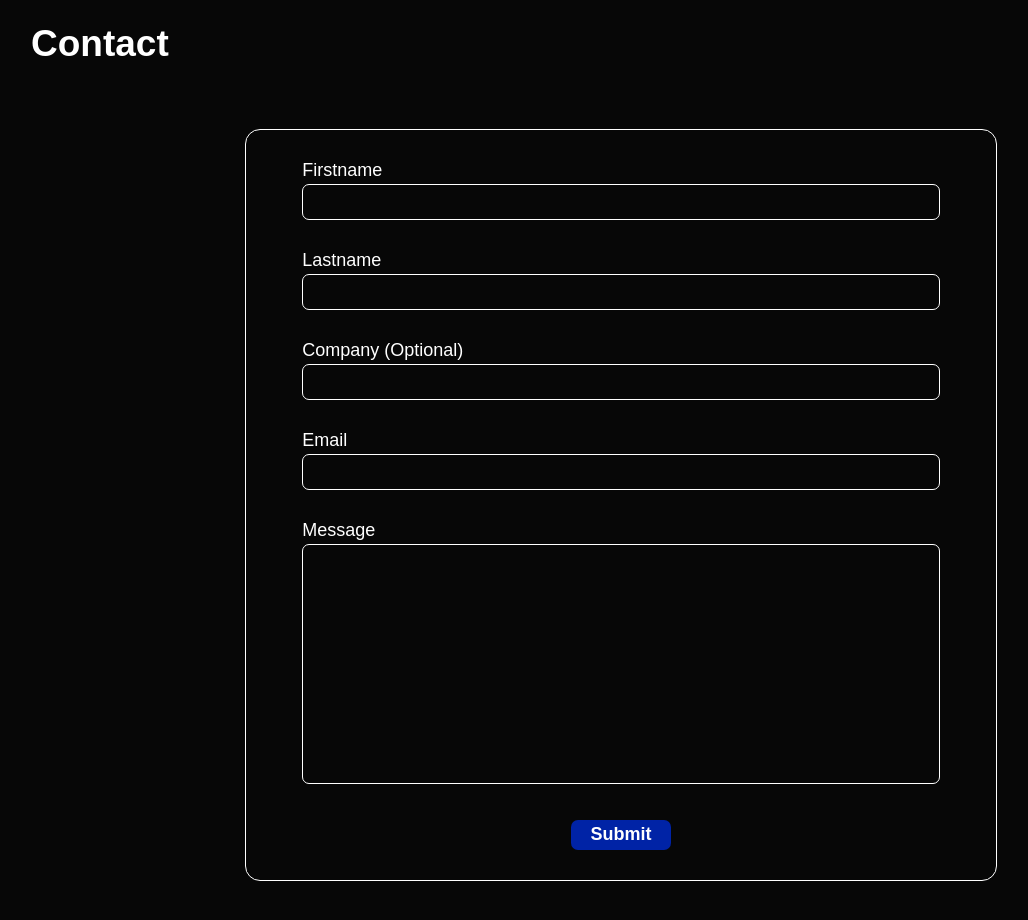
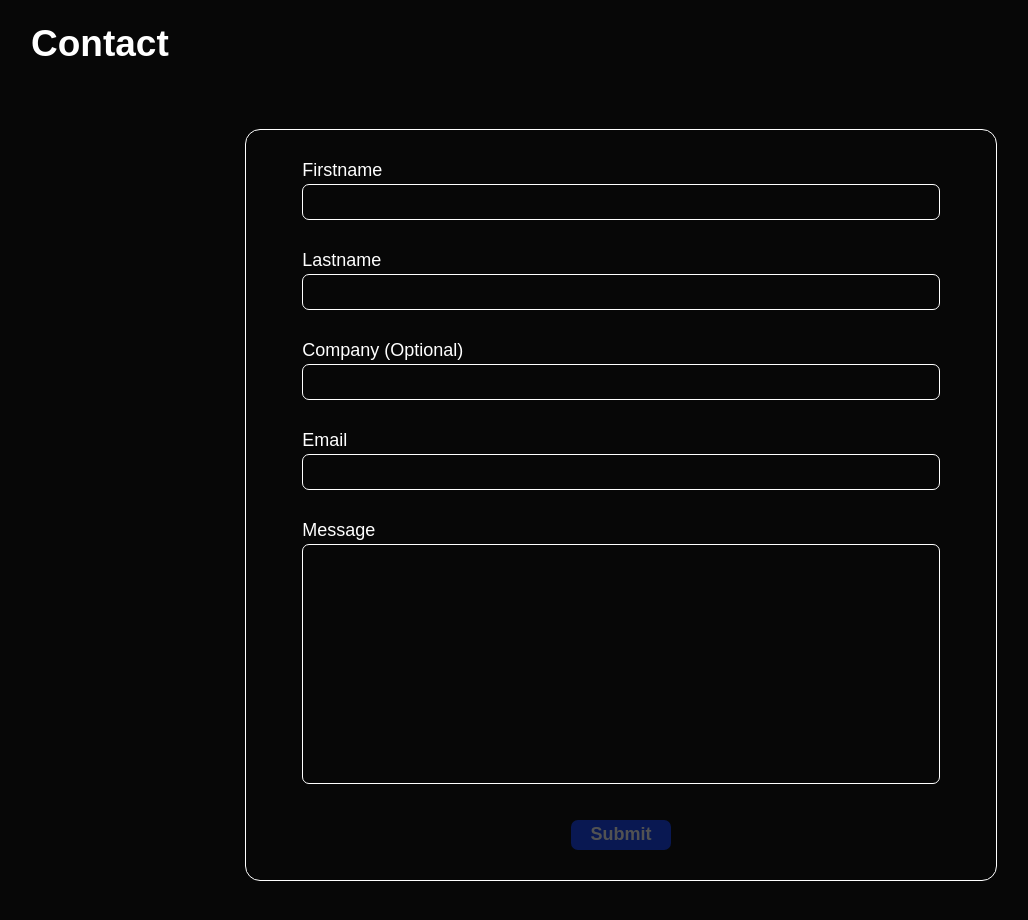
Before and after one commit to warren-simpson/personal-website, a React (Create React App) app: page / in a window 1280 px wide. Shown: the part 2380-3300 px from the top of the page, without its empty margins (19-1047 px from the left). Built offline with nearby package versions, Linux system fonts and the light colour scheme.

Commit message:
Updated the LandingPageView to have a dynamicContent for the contact form. A new variable was added to the LandingPageContainer state to decide what view the dynamicContent should have.

```diff
--- a/src/components/containers/LandingPageContainer.js
+++ b/src/components/containers/LandingPageContainer.js
@@ -22,7 +22,8 @@ class LandingPageContainer extends Component {
       message: "",
       l4Color: "white",
       l4ErrorMessage: "",
-      buttonBackgroundColor: "#0023a6",
+      currentFormView: "Input",
+      buttonOpacity: "0.3",
       buttonCursor: "arrow",
     };
   }
@@ -44,7 +45,7 @@ class LandingPageContainer extends Component {
     e.preventDefault();
     const form = window.document.getElementsByClassName("contactForm");
 
-    if(this.state.buttonBackgroundColor === "#0F42FF") {
+    if(this.state.buttonOpacity === "1") {
       emailjs.sendForm(process.env.REACT_APP_SERVICE_ID, process.env.REACT_APP_TEMPLATE_ID, form[0], process.env.REACT_APP_USER_ID)
       .then((result) => {
           console.log(result.text);
@@ -103,7 +104,7 @@ class LandingPageContainer extends Component {
     //Update the submit button state based on
     const isButtonSet = (this.state.firstname !== "" && this.state.lastname !== "" && this.state.email !== "" && this.state.message !== "")
     this.setState({
-      buttonBackgroundColor: isButtonSet === true ? "#0F42FF" : "#0023a6",
+      buttonOpacity: isButtonSet === true ? "1" : "0.3",
       buttonCursor: isButtonSet === true ? "pointer" : "arrow",
     });
   }
--- a/src/components/views/LandingPageView.js
+++ b/src/components/views/LandingPageView.js
@@ -3,6 +3,43 @@ import { Github, Linkedin } from "../icons";
 import "../views/styles/LandingPageView.css";
 
 const LandingPageView = (props) => {
+  const dynamicFormContent = <>
+            <div class="formCell1" onSubmit={(e) => props.handleSubmit(e)}>
+              <label class="formLabel" >Firstname <span class="errorMessage">{props.state.l1ErrorMessage}</span></label>
+              <input class="formInput"style={{"border-color": props.state.l1Color}} value={props.state.firstname} name="firstname" onChange={(e) => props.handleInputChange(e)} autoComplete="off"></input>
+            </div>
+
+            <div class="formCell1">
+              <label class="formLabel" >Lastname <span class="errorMessage">{props.state.l2ErrorMessage}</span></label>
+              <input class="formInput" style={{"border-color": props.state.l2Color}} value={props.state.lastname} name="lastname" onChange={(e) => props.handleInputChange(e)} autoComplete="off"></input>
+            </div>
+
+            <div class="formCell1">
+              <label class="formLabel" >Company (Optional)</label>
+              <input class="formInput" value={props.state.company} name="company" onChange={(e) => props.handleInputChange(e)} autoComplete="off"></input>
+            </div>
+
+            <div class="formCell1">
+              <label class="formLabel" >Email <span class="errorMessage">{props.state.l3ErrorMessage}</span></label>
+              <input class="formInput" style={{"border-color": props.state.l3Color}} value={props.state.email} name="email" onChange={(e) => props.handleInputChange(e)} autoComplete="off"></input>
+            </div>
+
+            <div class="formCell2">
+              <label class="formLabel" >Message <span class="errorMessage">{props.state.l4ErrorMessage}</span></label>
+              <textarea  class="formInput2" style={{"border-color": props.state.l4Color}} value={props.state.message} name="message" onChange={(e) => props.handleInputChange(e)} autoComplete="off"></textarea>
+            </div>
+
+            <div class="formCell1">
+              <button class="submitButton" style={{"opacity": props.state.buttonOpacity, "cursor": props.state.buttonCursor}} onClick={(e) => props.handleSubmit(e)} type="button">Submit</button>
+            </div>
+      </>
+
+  if(props.state.currentFormView === "thankyou") {
+
+  }
+  else if(props.state.currentFormView === "loading") {
+
+  }
 
   return (
     <>
@@ -102,34 +139,7 @@ const LandingPageView = (props) => {
           </div>
 
           <form class="contactForm" onSubmit={(e) => props.handleSubmit(e)}>
-                <div class="formCell1" onSubmit={(e) => props.handleSubmit(e)}>
-                  <label class="formLabel" >Firstname <span class="errorMessage">{props.state.l1ErrorMessage}</span></label>
-                  <input class="formInput"style={{"border-color": props.state.l1Color}} value={props.state.firstname} name="firstname" onChange={(e) => props.handleInputChange(e)} autoComplete="off"></input>
-                </div>
-
-                <div class="formCell1">
-                  <label class="formLabel" >Lastname <span class="errorMessage">{props.state.l2ErrorMessage}</span></label>
-                  <input class="formInput" style={{"border-color": props.state.l2Color}} value={props.state.lastname} name="lastname" onChange={(e) => props.handleInputChange(e)} autoComplete="off"></input>
-                </div>
-
-                <div class="formCell1">
-                  <label class="formLabel" >Company (Optional)</label>
-                  <input class="formInput" value={props.state.company} name="company" onChange={(e) => props.handleInputChange(e)} autoComplete="off"></input>
-                </div>
-
-                <div class="formCell1">
-                  <label class="formLabel" >Email <span class="errorMessage">{props.state.l3ErrorMessage}</span></label>
-                  <input class="formInput" style={{"border-color": props.state.l3Color}} value={props.state.email} name="email" onChange={(e) => props.handleInputChange(e)} autoComplete="off"></input>
-                </div>
-
-                <div class="formCell2">
-                  <label class="formLabel" >Message <span class="errorMessage">{props.state.l4ErrorMessage}</span></label>
-                  <textarea  class="formInput2" style={{"border-color": props.state.l4Color}} value={props.state.message} name="message" onChange={(e) => props.handleInputChange(e)} autoComplete="off"></textarea>
-                </div>
-
-                <div class="formCell1">
-                  <button class="submitButton" style={{"background-color": props.state.buttonBackgroundColor, "cursor": props.state.buttonCursor}} onClick={(e) => props.handleSubmit(e)} type="button">Submit</button>
-                </div>
+            {dynamicFormContent}
           </form>
         </div>
     </div>
--- a/src/components/views/styles/LandingPageView.css
+++ b/src/components/views/styles/LandingPageView.css
@@ -290,6 +290,7 @@
 }
 
 .submitButton {
+    background-color: #0F42FF;
     color: white;
     width: 100px;
     height: 30px;
@@ -301,6 +302,10 @@
     font-weight: bold;
     font-size: 18px;
     border-style: none;
+}
+
+.submitButton:active {
+    opacity: 0.7;
 }
 
 .formInput2 {
```
Also changed, not shown: src/components/views/ContactFormView.js (added). Lines whose indentation alone changed are shown as unchanged.
